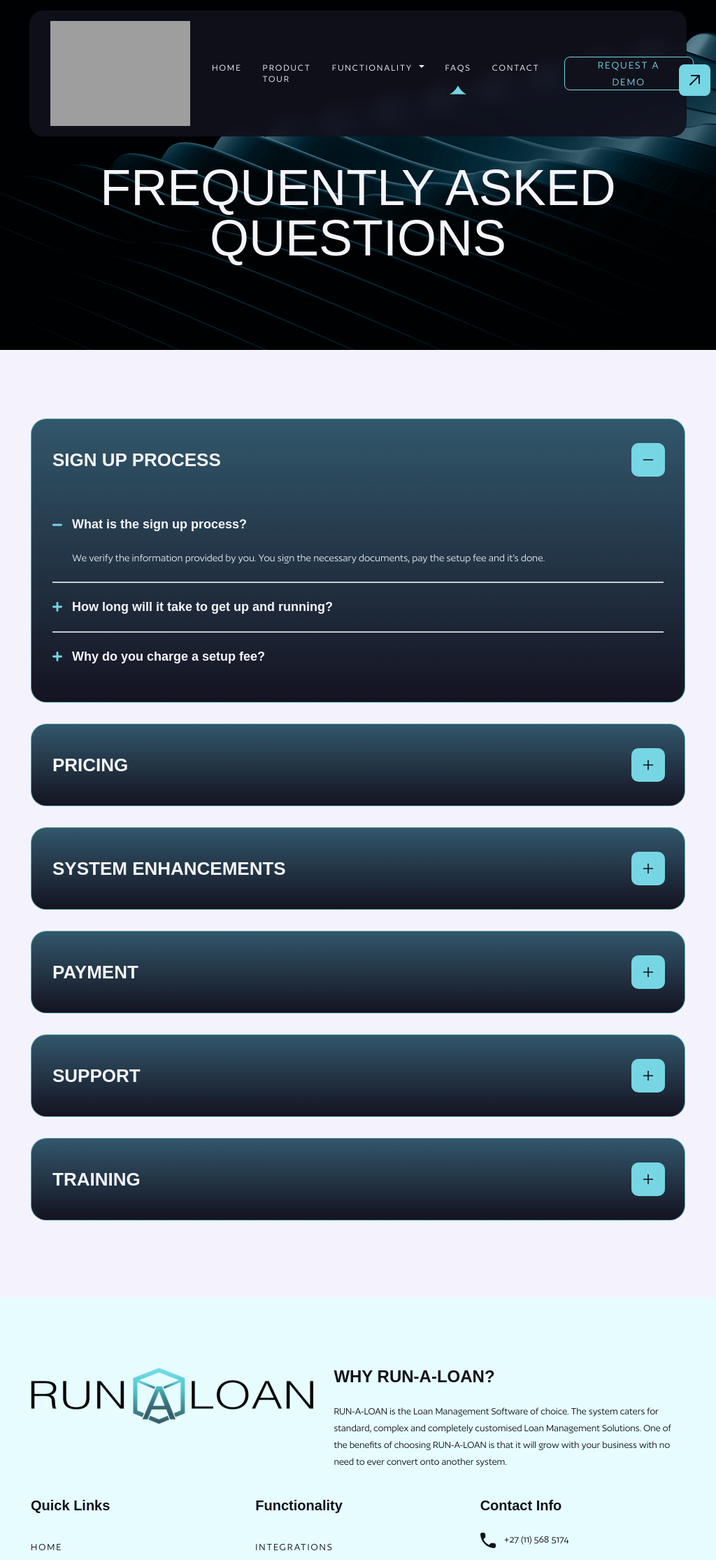
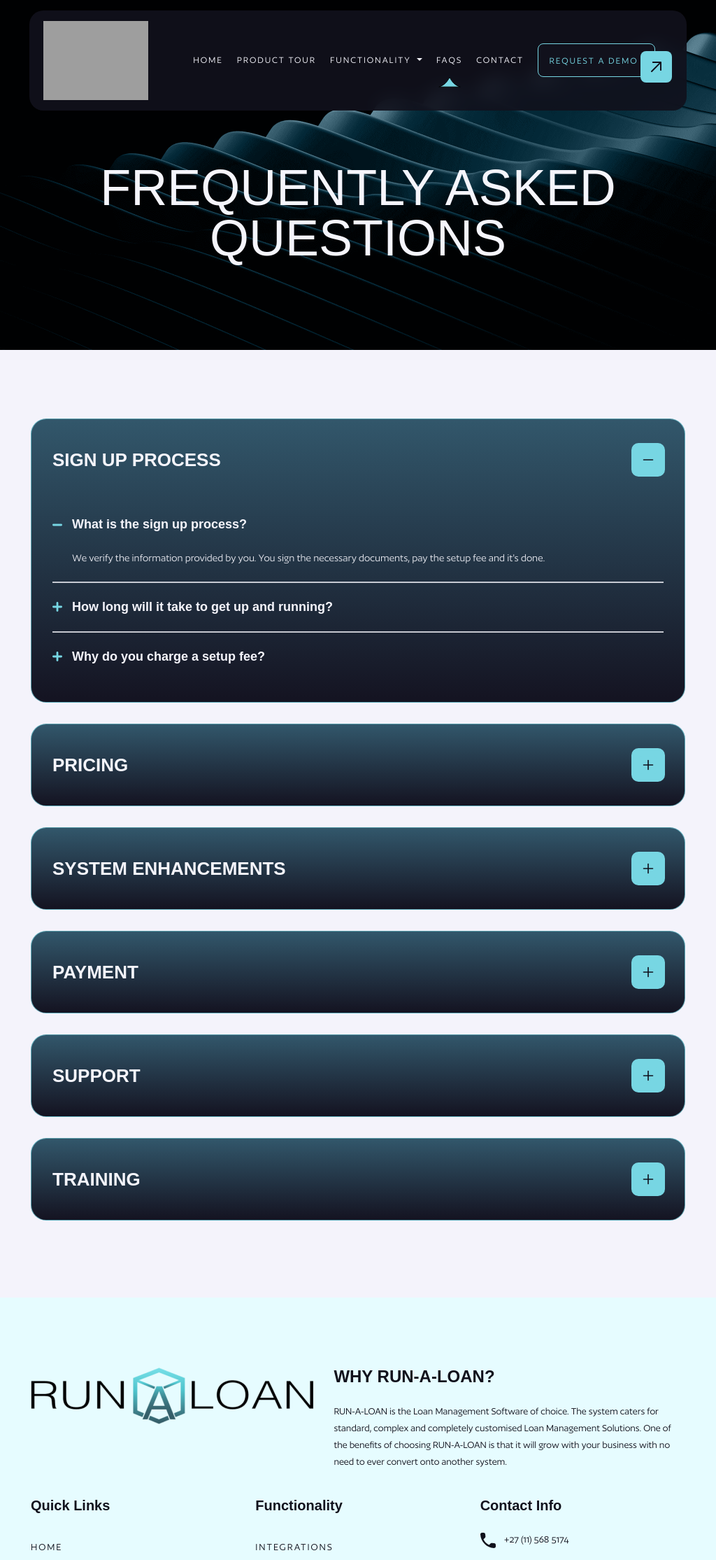
Before and after one commit to softenica-tech/run-a-loan, a PHP site: page /faqs in a window 1024 px wide. Shown: the top 2229 px of the page at 70% size. Run offline with PHP 8.4, Linux system fonts and the light colour scheme; some web fonts are replaced; grey boxes are pictures that could not be loaded.

Commit message:
tab responsive and home page interlinking set

```diff
--- a/css/style.css
+++ b/css/style.css
@@ -411,15 +411,18 @@ header .nav-item .nav-link.active::before, header .nav-item .nav-link:focus::bef
 }
 header .nav-item .dropdown-item {
   color: #11111C;
+  text-transform: uppercase;
 }
 header .nav-item .dropdown-item.active, header .nav-item .dropdown-item:active {
   background-color: rgba(119, 214, 227, 0.24);
   color: #11111C;
 }
-header .navbar .dropdown:hover .dropdown-menu {
-  display: block;
-  margin-top: 0; /* removes jump */
-  left: 0;
+@media screen and (min-width: 992px) {
+  header .navbar .dropdown:hover .dropdown-menu {
+    display: block;
+    margin-top: 0; /* removes jump */
+    left: 0;
+  }
 }
 header .btn-site {
   min-width: 185px;
@@ -454,7 +457,27 @@ header .btn-site span svg {
     font-size: 14px;
   }
 }
-@media (max-width: 575px) {
+@media (max-width: 1200px) {
+  .navbar-brand img {
+    width: 150px;
+  }
+  header .btn-site {
+    min-width: 150px;
+    height: 48px;
+    margin-left: 10px;
+    margin-right: 25px;
+    width: 168px;
+    font-size: 14px;
+    padding: 10px 23px 10px 15px;
+  }
+  header .nav-item {
+    padding: 0 10px;
+  }
+  header .navbar {
+    padding: 15px 20px;
+  }
+}
+@media (max-width: 991px) {
   header .container {
     padding: 0 20px;
   }
@@ -1726,7 +1749,7 @@ header .btn-site span svg {
     font-size: 17px;
   }
 }
-@media (max-width: 767px) {
+@media (max-width: 991px) {
   .btn-site {
     min-width: 220px;
     height: 50px;
--- a/scss/header.scss
+++ b/scss/header.scss
@@ -71,6 +71,7 @@ header{
         }
         .dropdown-item{
             color: $black-text;
+            text-transform: uppercase;
 
             &.active,
             &:active{
@@ -79,10 +80,12 @@ header{
             }
         }
     }
-    .navbar .dropdown:hover .dropdown-menu {
-        display: block;
-        margin-top: 0; /* removes jump */
-        left: 0;
+    @media screen and (min-width: 992px) {
+        .navbar .dropdown:hover .dropdown-menu {
+            display: block;
+            margin-top: 0; /* removes jump */
+            left: 0;
+        }
     }
 
     .btn-site{
@@ -123,7 +126,27 @@ header{
         font-size: 14px;
     }
 }
-@media (max-width: 575px) {
+@media (max-width: 1200px) {
+    .navbar-brand img {
+        width: 150px;
+    }
+    header .btn-site {
+        min-width: 150px;
+        height: 48px;
+        margin-left: 10px;
+        margin-right: 25px;
+        width: 168px;
+        font-size: 14px;
+        padding: 10px 23px 10px 15px;
+    }
+    header .nav-item {
+        padding: 0 10px;
+    }
+    header .navbar {
+        padding: 15px 20px;
+    }
+}
+@media (max-width: 991px) {
     header .container {
         padding: 0 20px;
     }
--- a/scss/home.scss
+++ b/scss/home.scss
@@ -1022,7 +1022,7 @@
     }
 }
 
-@media (max-width: 767px) {
+@media (max-width: 991px) {
     .btn-site{
         min-width: 220px;
         height: 50px;
```
Also changed, not shown: index.html (+33 -33 lines), images/sv2.jpg (added), images/sv3.jpg (added), images/sv4.jpg (added), images/sv5.jpg (added), images/sv6.jpg (added), images/sv7.jpg (added), images/sv8.jpg (added), images/sv9.jpg (added), 1 other file.
